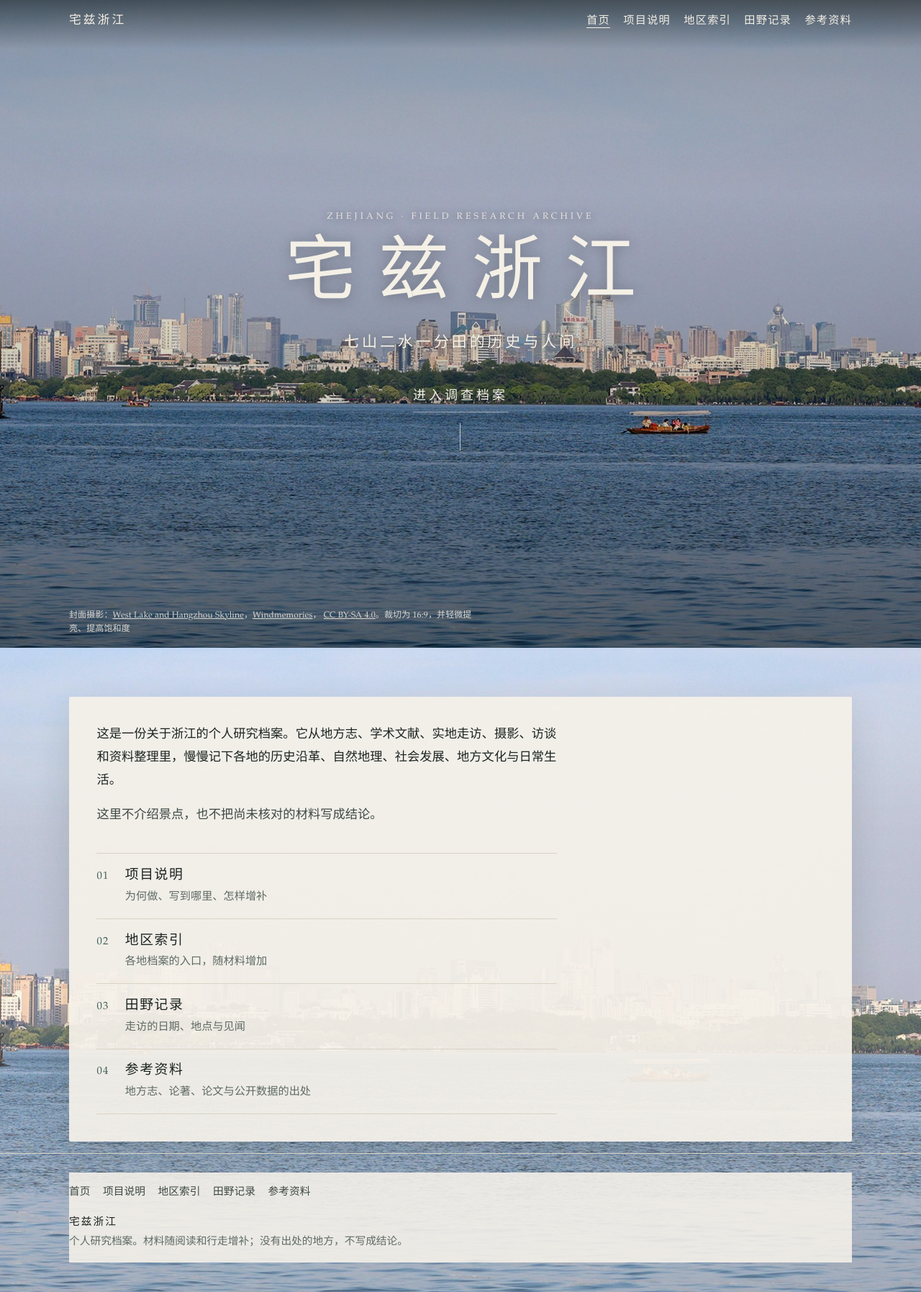
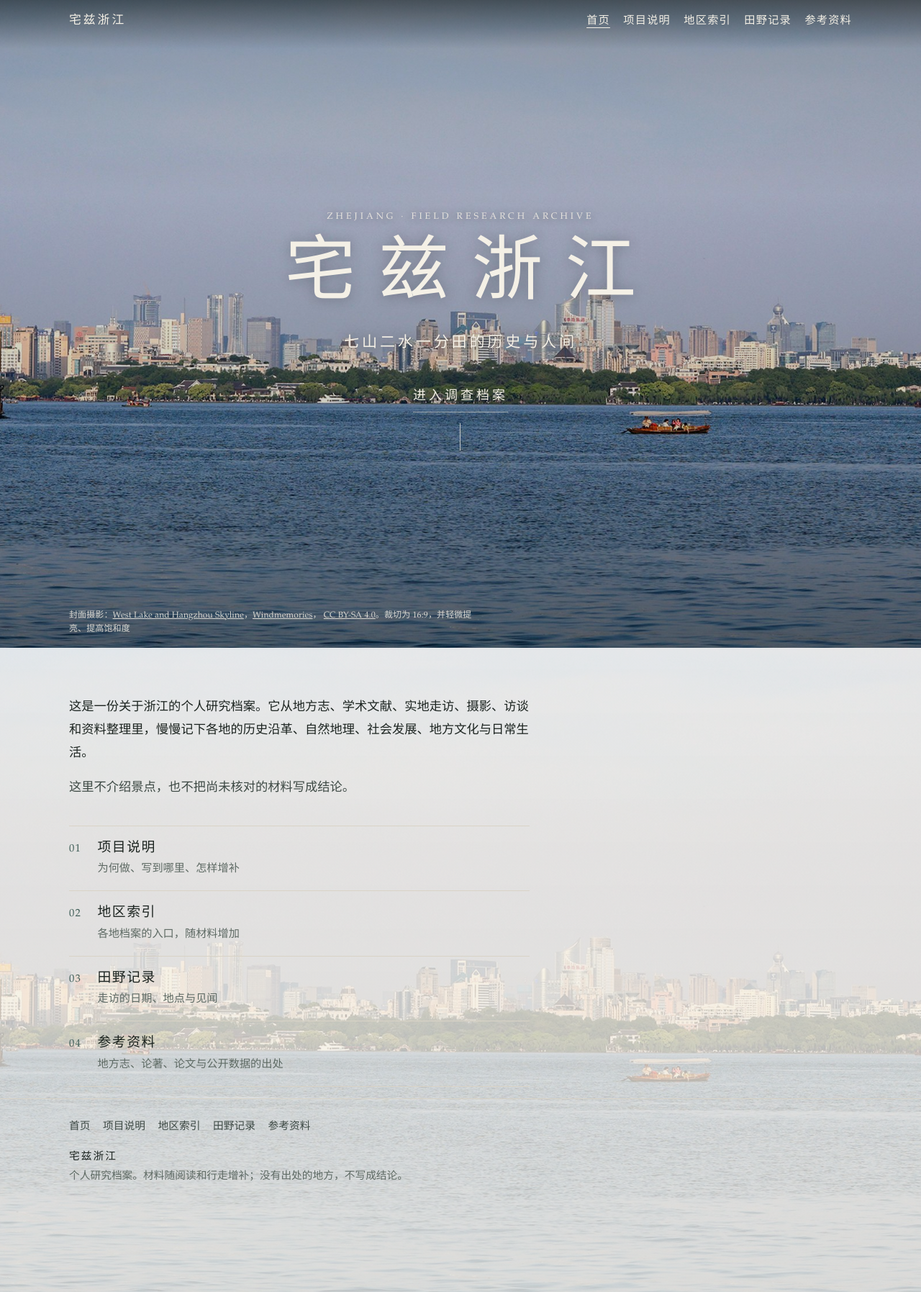
Before and after one commit to yuerenytm/yuerenytm.github.io, a Jekyll site: the page built from index.html, in a window 1280 px wide. Shown: the whole page at 72% size. Built offline with Jekyll 4.4.1, drawn with Linux system fonts in a browser that asks for light colours.

Commit message:
style(home): 去掉纸卡，改为整页薄纱覆盖的全屏西湖
首页背景图铺满整页（fixed），仅用 72% 纸色薄纱保证正文可读，
归档区与页脚不再有卡片边框

```diff
--- a/assets/css/main.css
+++ b/assets/css/main.css
@@ -273,12 +273,12 @@ a {
   font-size: 0.88em;
 }
 
-/* 首页整页沿用同一张西湖照片：固定背景 + 轻微纸色蒙层，
-   正文放在半透明纸卡上，保证可读性 */
+/* 首页整页沿用同一张西湖照片：固定背景 + 一层纸色薄纱，
+   让照片铺满整页，同时保证正文可读 */
 .layout-home {
   background-color: var(--paper);
   background-image:
-    linear-gradient(rgba(243, 239, 230, 0.18), rgba(243, 239, 230, 0.30)),
+    linear-gradient(rgba(243, 239, 230, 0.72), rgba(243, 239, 230, 0.78)),
     url("../media/west-lake/hero-poster.jpg");
   background-position: center 68%, center 68%;
   background-size: cover, cover;
@@ -289,19 +289,6 @@ a {
 .layout-home .home-archive,
 .layout-home .site-footer {
   background: transparent;
-}
-
-.layout-home .home-archive .shell {
-  padding: 2.4rem clamp(1.25rem, 3vw, 2.75rem);
-  background: rgba(246, 242, 234, 0.93);
-  border-radius: 2px;
-  box-shadow: 0 18px 50px rgba(20, 34, 28, 0.14);
-}
-
-.layout-home .site-footer .shell {
-  padding-top: 0.9rem;
-  padding-bottom: 0.9rem;
-  background: rgba(246, 242, 234, 0.88);
 }
 
 .layout-home .site-header {
```
